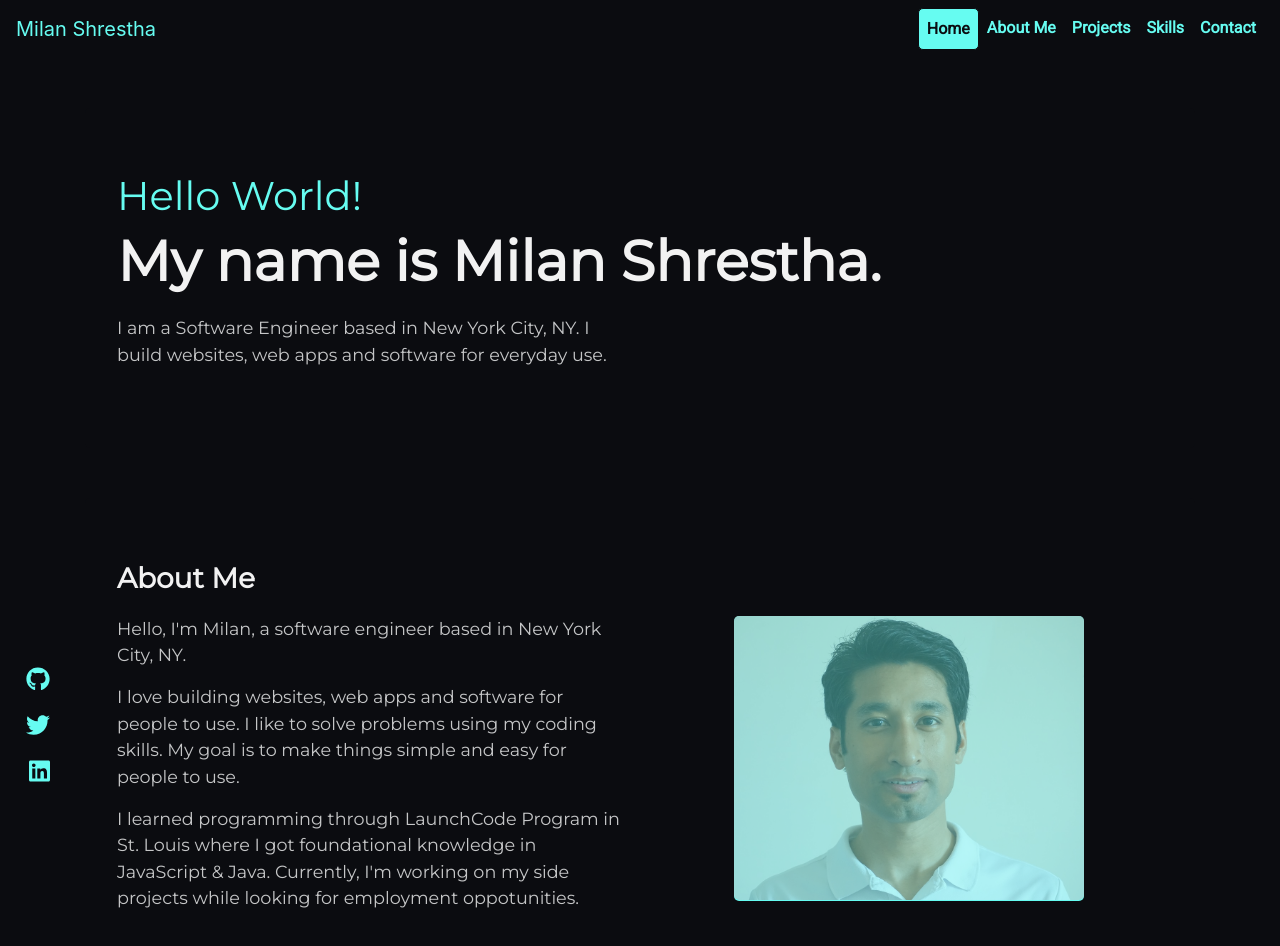
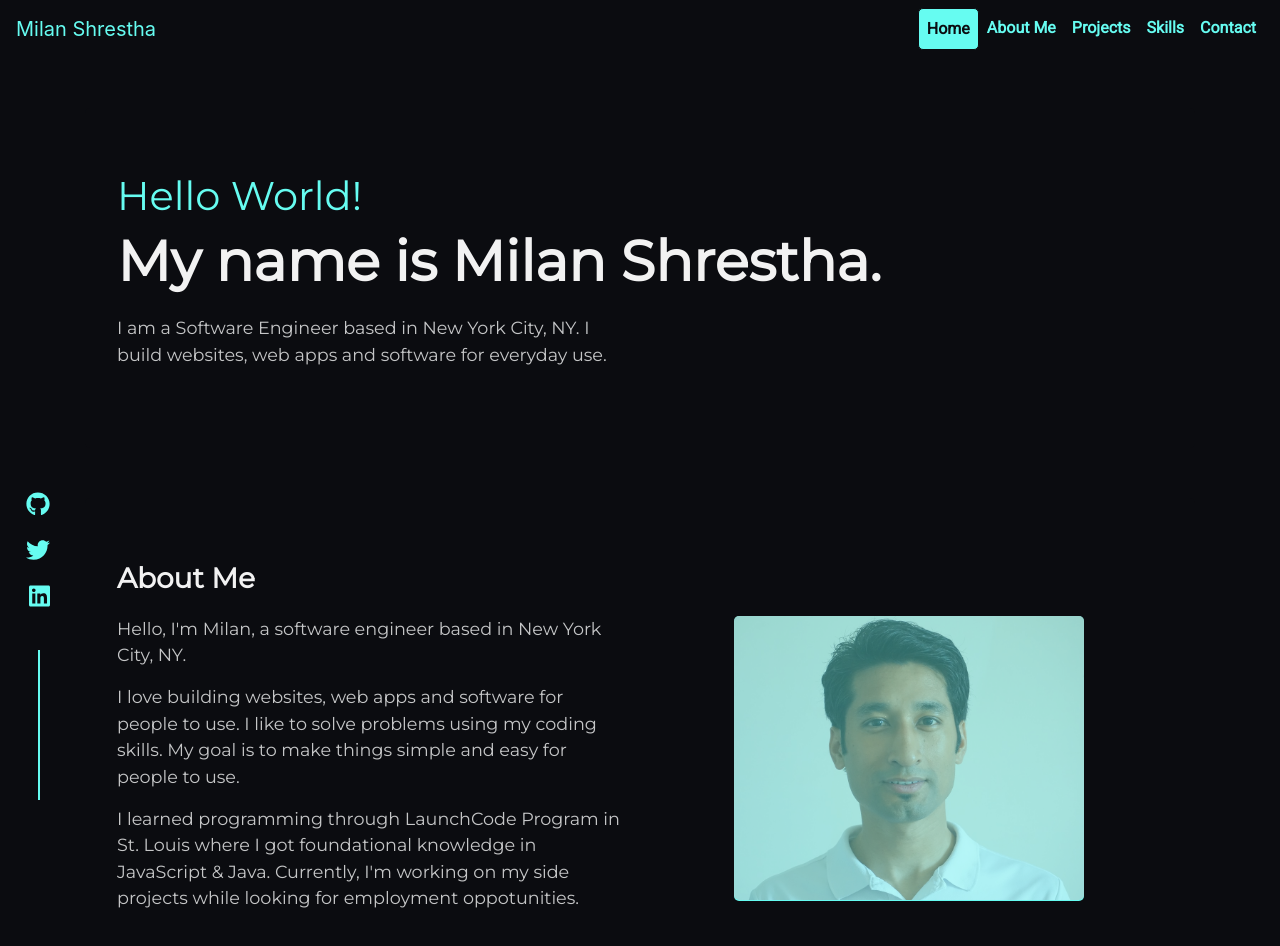
Before and after one commit to milan-shrestha/portfolio-project, an Angular app: page / in a window 1280 px wide. Shown: the top 946 px of the page. Built offline with nearby package versions, Linux system fonts and the light colour scheme.

Commit message:
Added vertical line to the side bar

```diff
--- a/src/app/left-sidebar/left-sidebar.component.css
+++ b/src/app/left-sidebar/left-sidebar.component.css
@@ -35,3 +35,10 @@ li{
 .social-logo:hover{
     color: var(--white);
 }
+
+.vertical-line{
+    border-right: 2px solid var(--green);
+    height: 150px;
+    margin-top: 25px;
+    margin-right: 10px;
+}
--- a/src/app/left-sidebar/left-sidebar.component.html
+++ b/src/app/left-sidebar/left-sidebar.component.html
@@ -5,5 +5,6 @@
             <li><a href="https://twitter.com/mshrestha07"><fa-icon class="social-logo" [icon]="faTwitter"></fa-icon></a></li>
             <li><a href="https://www.linkedin.com/in/milan-shrestha/"><fa-icon class="social-logo" [icon]="faLinkedIn"></fa-icon></a></li>
         </ul>
+        <div class="vertical-line"></div>
     </div>
 </div>
```
